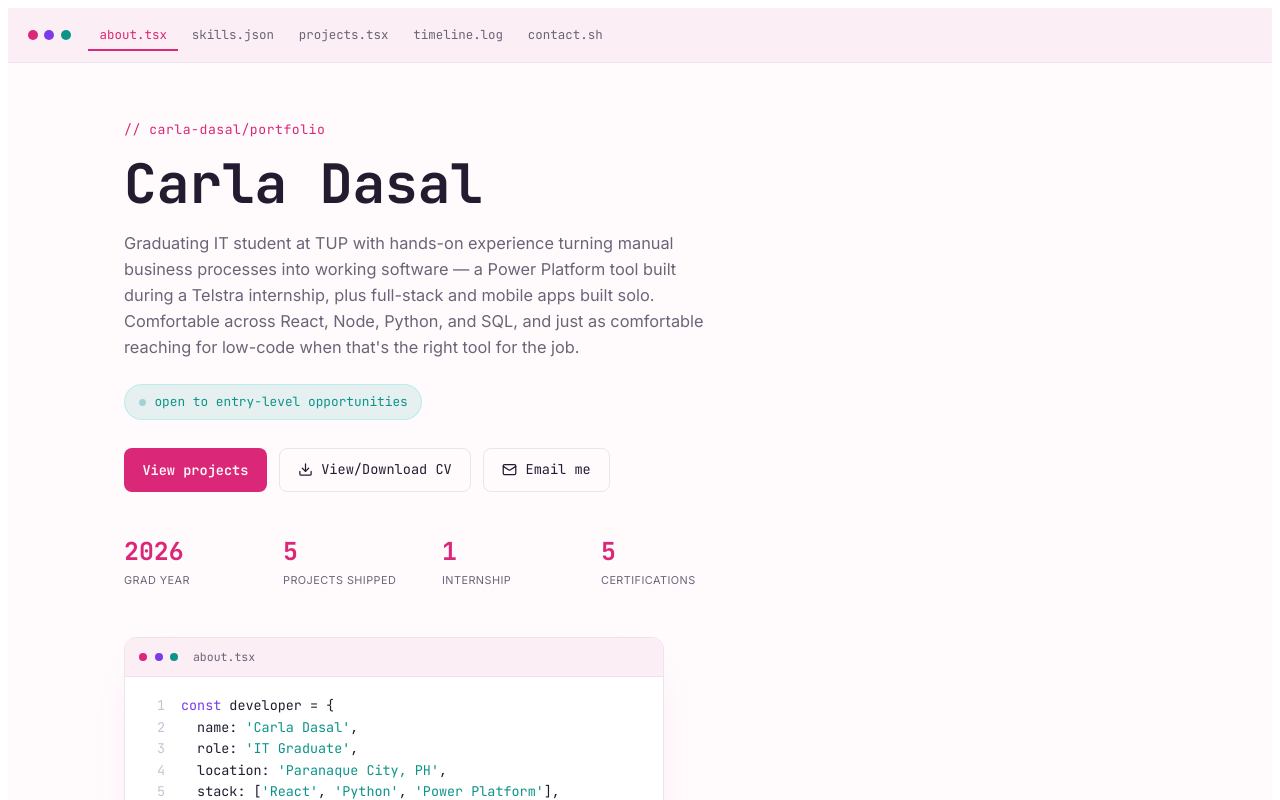
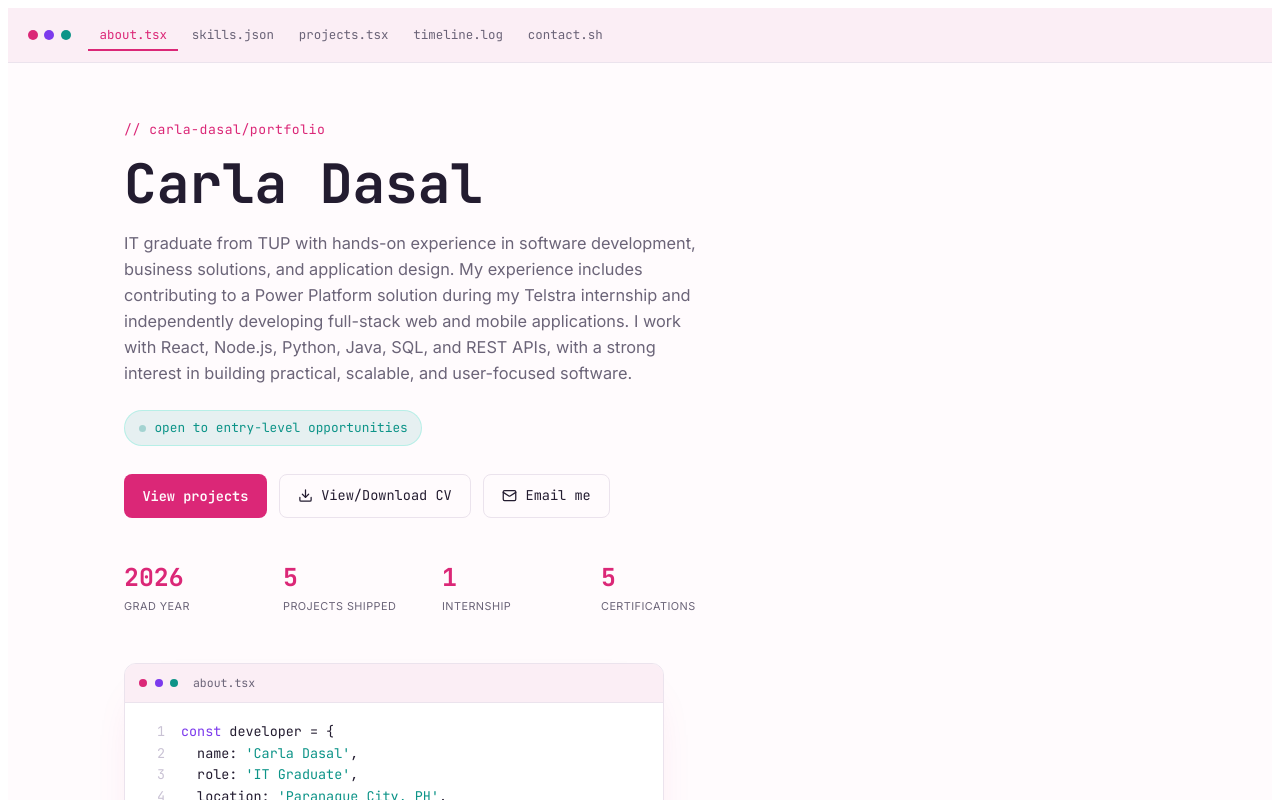
Before and after one commit to carla-io/Portfolio, a React (Vite) app: page / in a window 1280 px wide. Shown: the top 800 px of the page. Built offline with nearby package versions, Linux system fonts and the light colour scheme.

Commit message:
Updated resume

```diff
--- a/src/App.tsx
+++ b/src/App.tsx
@@ -293,11 +293,7 @@ export default function CarlaDasalPortfolio() {
           <div className="cp-eyebrow">// carla-dasal/portfolio</div>
           <h1 className="cp-hero-name">Carla Dasal</h1>
           <p className="cp-hero-bio">
-            Graduating IT student at TUP with hands-on experience turning manual business
-            processes into working software — a Power Platform tool built during a Telstra
-            internship, plus full-stack and mobile apps built solo. Comfortable across React,
-            Node, Python, and SQL, and just as comfortable reaching for low-code when that's
-            the right tool for the job.
+            IT graduate from TUP with hands-on experience in software development, business solutions, and application design. My experience includes contributing to a Power Platform solution during my Telstra internship and independently developing full-stack web and mobile applications. I work with React, Node.js, Python, Java, SQL, and REST APIs, with a strong interest in building practical, scalable, and user-focused software.
           </p>
           <div className="cp-status">
             <span className="cp-status-dot" />
```
Also changed, not shown: 1 other file (tests, documents, lock files or other folders).
